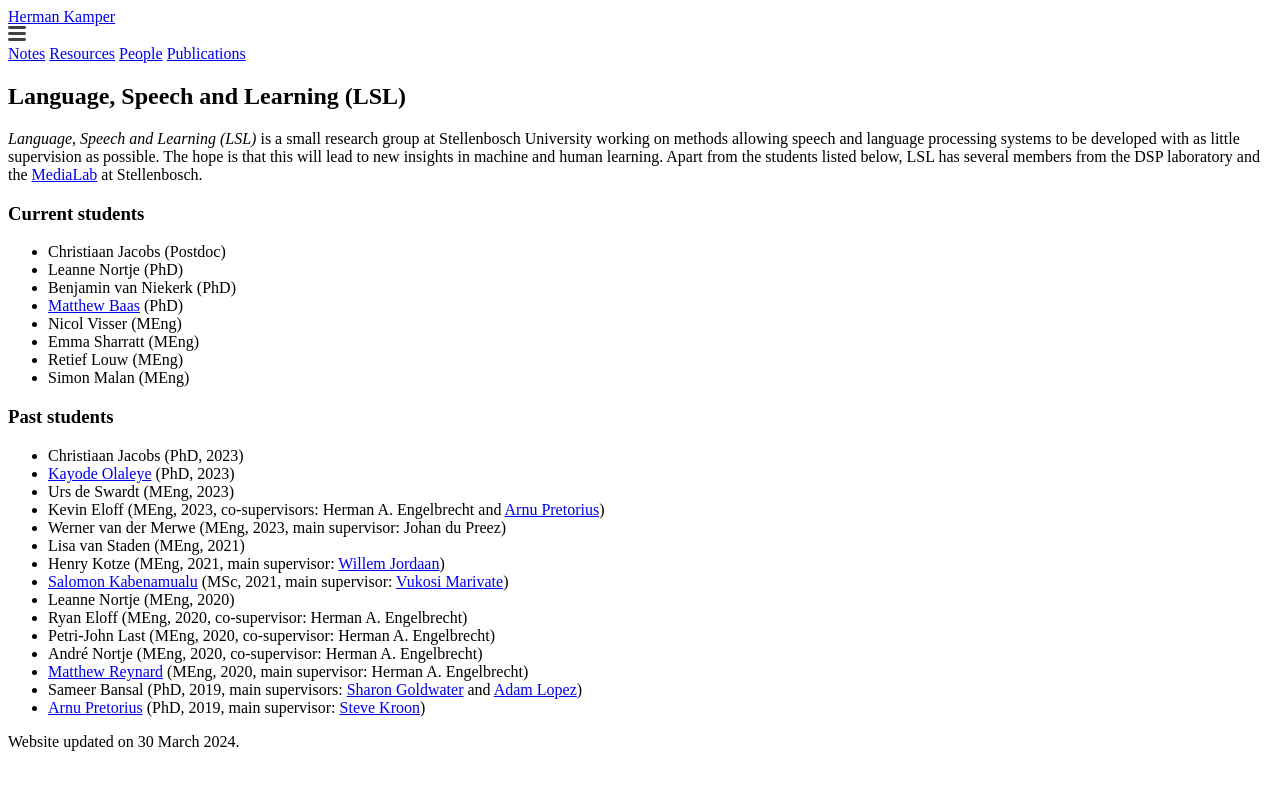
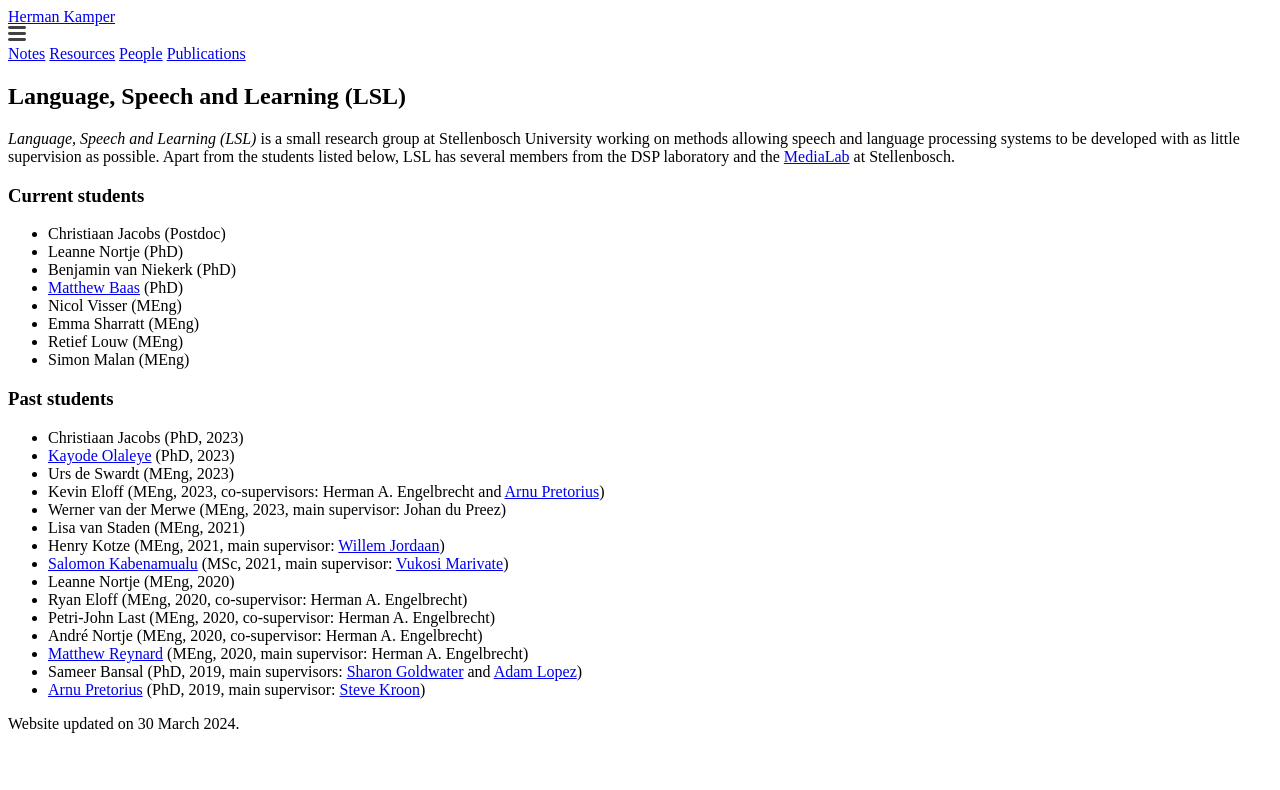
Before and after one commit to kamperh/kamperh.github.io, a Jekyll site: the page built from people.md, in a window 1280 px wide. Shown: the top 790 px of the page. Built offline with Jekyll 4.4.1, drawn with Linux system fonts in a browser that asks for light colours; a style sheet for code colours, icons or effects is not loaded.

Commit message:
Update people.md

```diff
--- a/people.md
+++ b/people.md
@@ -7,7 +7,7 @@
 
 # Language, Speech and Learning (LSL)
 
-*Language, Speech and Learning (LSL)* is a small research group at Stellenbosch University working on methods allowing speech and language processing systems to be developed with as little supervision as possible. The hope is that this will lead to new insights in machine and human learning. Apart from the students listed below, LSL has several members from the DSP laboratory and the [MediaLab](https://ml.sun.ac.za/) at Stellenbosch.
+*Language, Speech and Learning (LSL)* is a small research group at Stellenbosch University working on methods allowing speech and language processing systems to be developed with as little supervision as possible. Apart from the students listed below, LSL has several members from the DSP laboratory and the [MediaLab](https://ml.sun.ac.za/) at Stellenbosch.
 
 
 ### Current students
```
